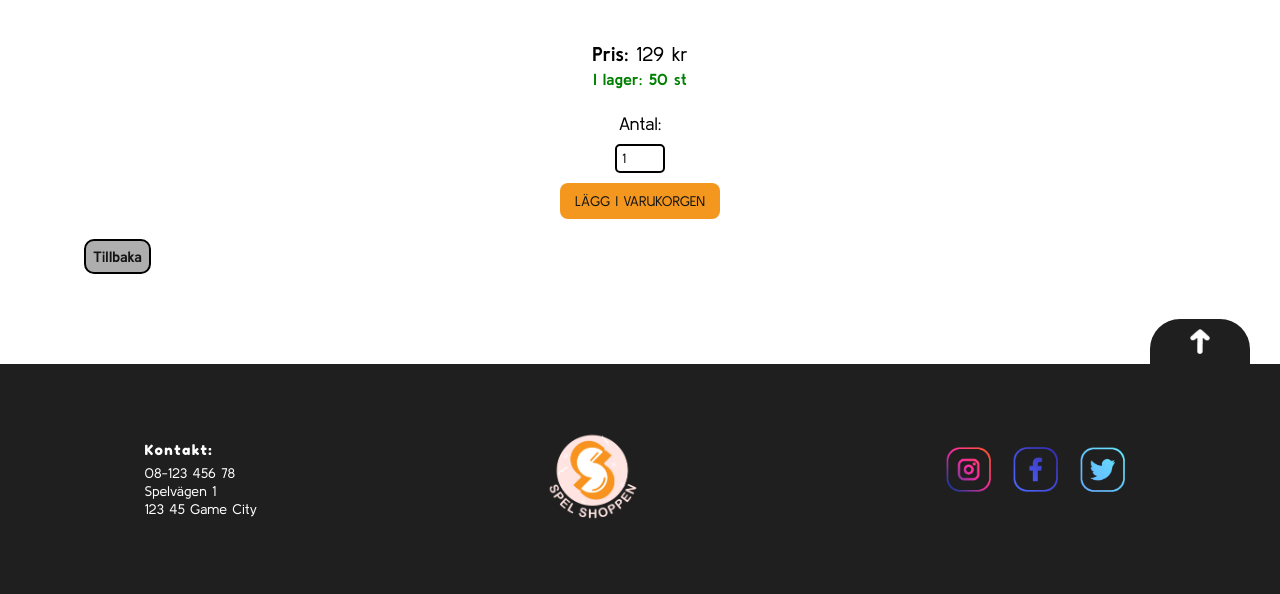
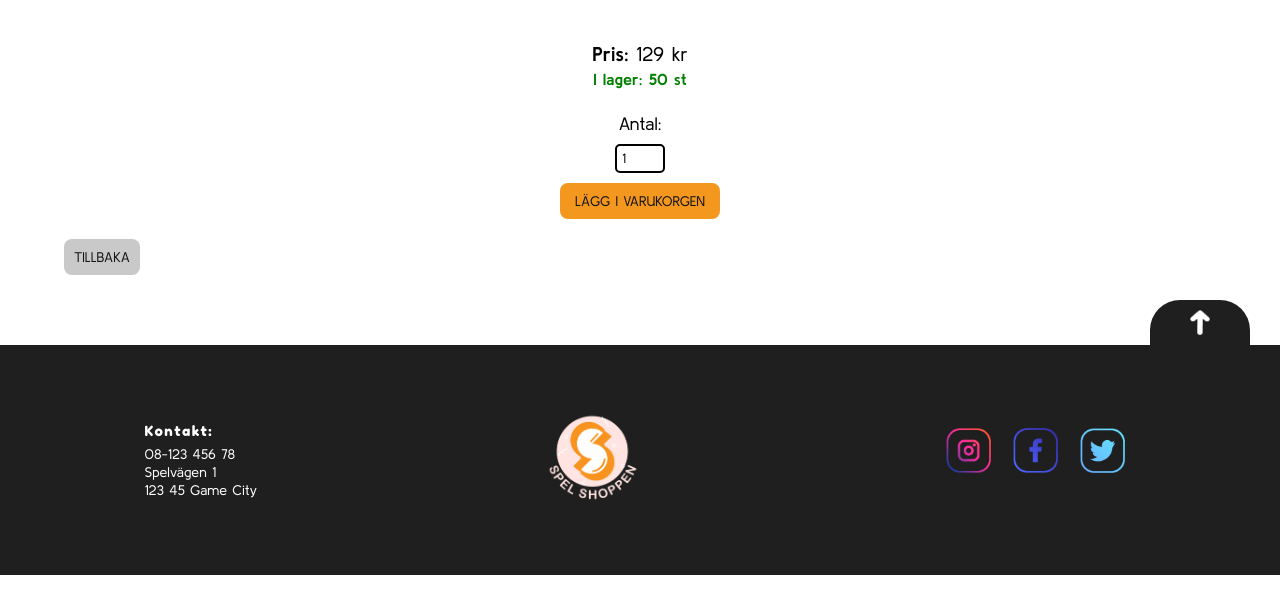
Before and after one commit to HannahO94/Projektarbete_webbshop, a PHP site: page /product/product_info.php?id=1 in a window 1280 px wide. Shown: the part 837-1431 px from the top of the page. Run offline with PHP 8.4, Linux system fonts and the light colour scheme; data comes from the database, SQL or seed files in the repository.

Commit message:
knapp produkt info

```diff
--- a/product/product_info.php
+++ b/product/product_info.php
@@ -157,7 +157,7 @@ echo "</div>";
 </section>
 
 <?php
-echo "<a class='product__back-btn' href='../categorypage/categorypage.php?id=" . $categoryid ."'>Tillbaka</a>";
+echo "<button class='btn-back back-product-btn' ><a href='../categorypage/categorypage.php?id=" . $categoryid ."'>Tillbaka</a></button>";
 
 require_once '../footer.php';
 ?>
--- a/styles/main.css
+++ b/styles/main.css
@@ -1451,28 +1451,6 @@ main {
   margin-bottom: 5px;
 }
 
-.product__back-btn {
-  background-color: #afaeae;
-  font-weight: bolder;
-  font-size: 15px;
-  border: 2px solid black;
-  border-radius: 10px;
-  padding: 5px;
-  margin: 20px;
-}
-
-@media (min-width: 900px) {
-  .product__back-btn {
-    padding: 7px;
-    -ms-flex-item-align: start;
-        align-self: flex-start;
-  }
-  .product__back-btn:hover {
-    border: 2px solid #ffb6c1;
-    color: #ffb6c1;
-  }
-}
-
 .product_price-outlet {
   font-size: 30px;
   font-weight: bold;
@@ -1494,6 +1472,21 @@ main {
   font-size: 20px;
   font-weight: bold;
   color: red;
+}
+
+.back-product-btn {
+  -ms-flex-item-align: center;
+      -ms-grid-row-align: center;
+      align-self: center;
+  padding: 10px;
+  margin-top: 20px;
+}
+
+@media (min-width: 900px) {
+  .back-product-btn {
+    -ms-flex-item-align: start;
+        align-self: flex-start;
+  }
 }
 
 .cartQty {
--- a/styles/partials/_product_info.scss
+++ b/styles/partials/_product_info.scss
@@ -42,25 +42,6 @@
     margin-bottom: 5px;
   }
 
-  &__back-btn {
-    background-color: rgb(175, 174, 174);
-    font-weight: bolder;
-    font-size: 15px;
-    border: 2px solid black;
-    border-radius: 10px;
-    padding: 5px;
-    margin: 20px;
-
-    @media (min-width: 900px) {
-      padding: 7px;
-      align-self: flex-start;
-      &:hover {
-        border: 2px solid #ffb6c1;
-        color: #ffb6c1;
-      }
-    }
-  }
-
   &_price-outlet {
     font-size: 30px;
     font-weight: bold;
@@ -85,6 +66,15 @@
   }
 }
 
+.back-product-btn {
+  align-self: center;
+  padding: 10px;
+  margin-top: 20px;
+  @media (min-width: 900px) {
+    align-self: flex-start;
+  }
+}
+
 .cartQty {
   padding: 5px;
   margin: 10px;
```
Also changed, not shown: images/partyspel.jpg, 1 other file.
